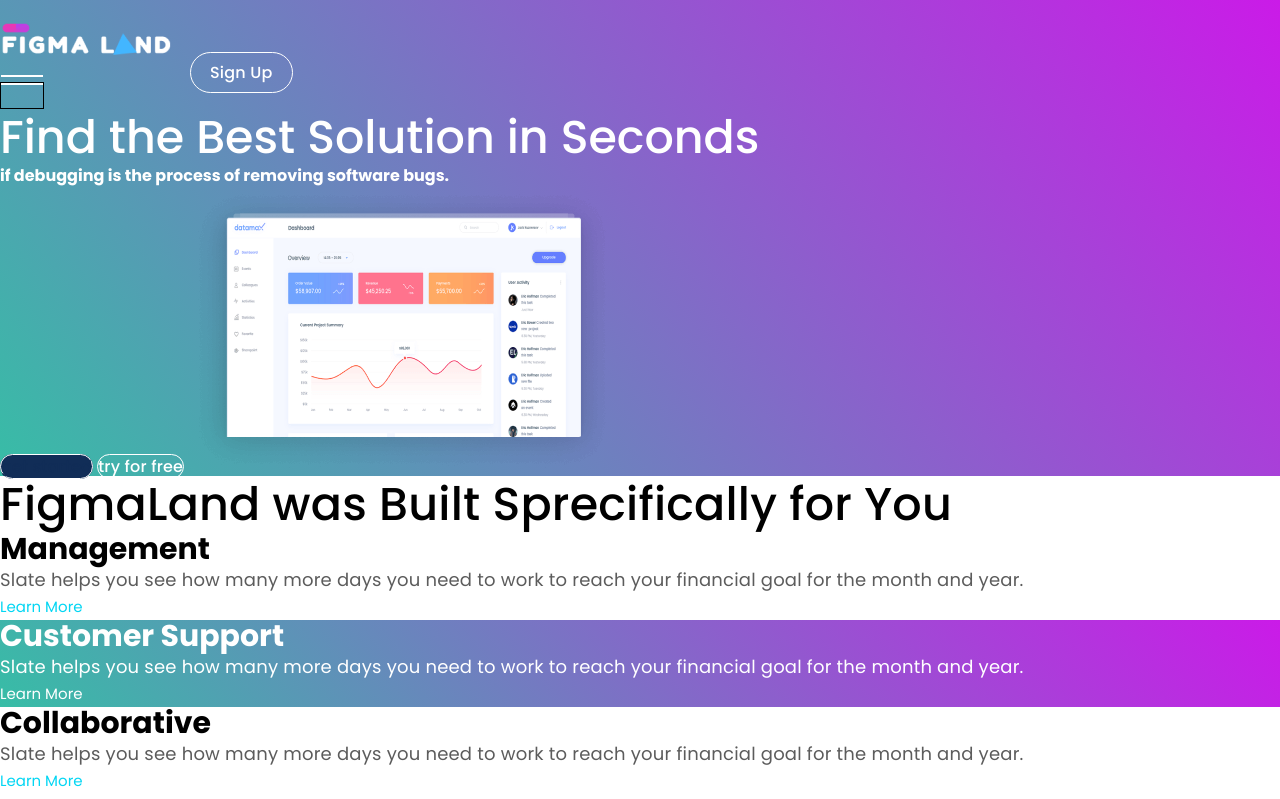
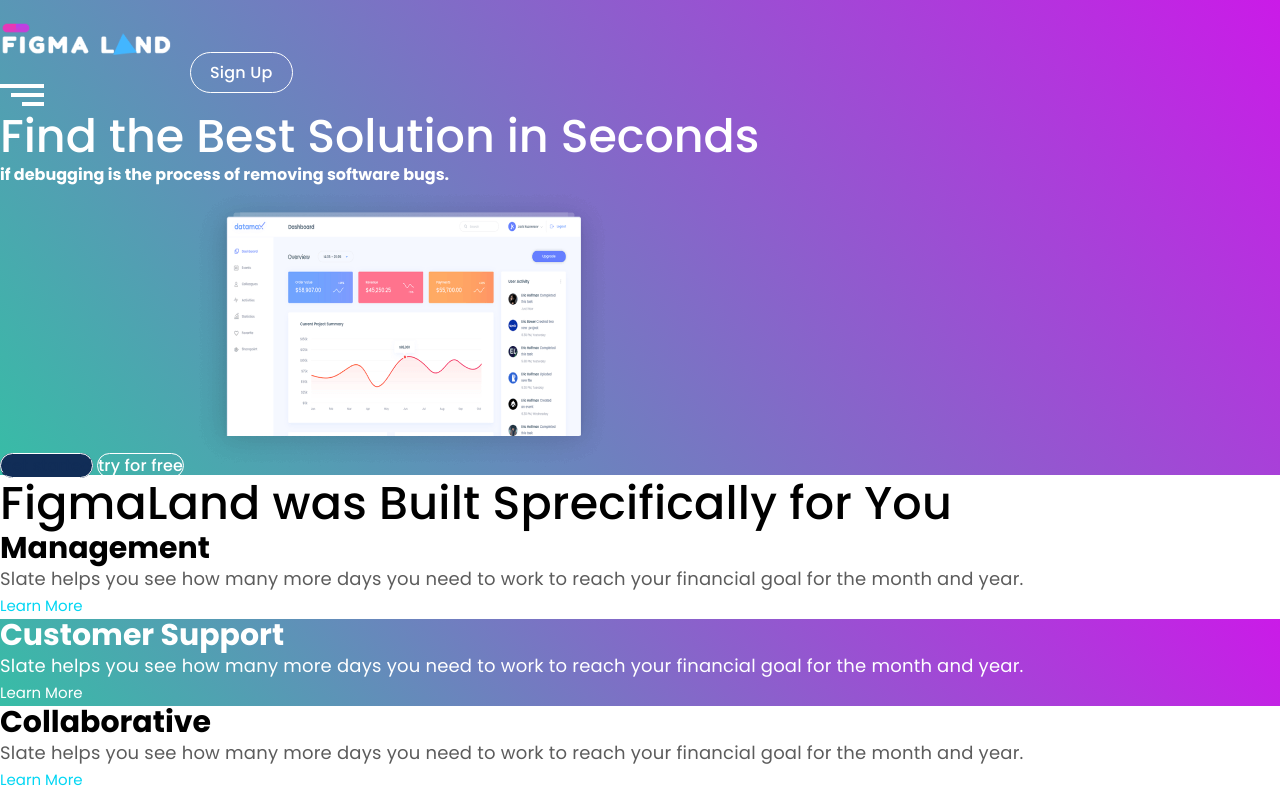
Before and after one commit to drcote/figma-land__landing-page, a website: page source/index.html in a window 1280 px wide. Shown: the top 799 px of the page. Drawn offline with nearby package versions, Linux system fonts and the light colour scheme; files that its build step writes are made by us from their sources.

Commit message:
Добавляет реализацию бутерброда меню

```diff
--- a/source/sass/blocks/menu-toggle.scss
+++ b/source/sass/blocks/menu-toggle.scss
@@ -7,29 +7,36 @@
   position: relative;
 
   width: 44px;
-  height: 27px;
+  height: 26px;
   z-index: 1;
-  border: solid 1px black;
 }
 
 .menu-toggle__button,
 .menu-toggle__button::before,
-menu-toggle__button::after {
+.menu-toggle__button::after {
   display: block;
   position: absolute;
+  height: 4px;
+  background-color: $text-color-white;
+}
 
-  width: 100%;
-  height: 2px;
-
-  background-color: $text-color-white;
+.menu-toggle__button {
+  width: 33px;
+  top: 11px;
+  left: 11px;
 }
 
 .menu-toggle__button::before {
   content: '';
-  top: -8px;
+  width: 44px;
+  top: -9px;
+  left: -11px;
 }
 
 .menu-toggle__button::after {
   content: '';
-  top: 2px;
+  width: 22px;
+  height: 4px;
+  top: 9px;
+  left: 11px;
 }
```
